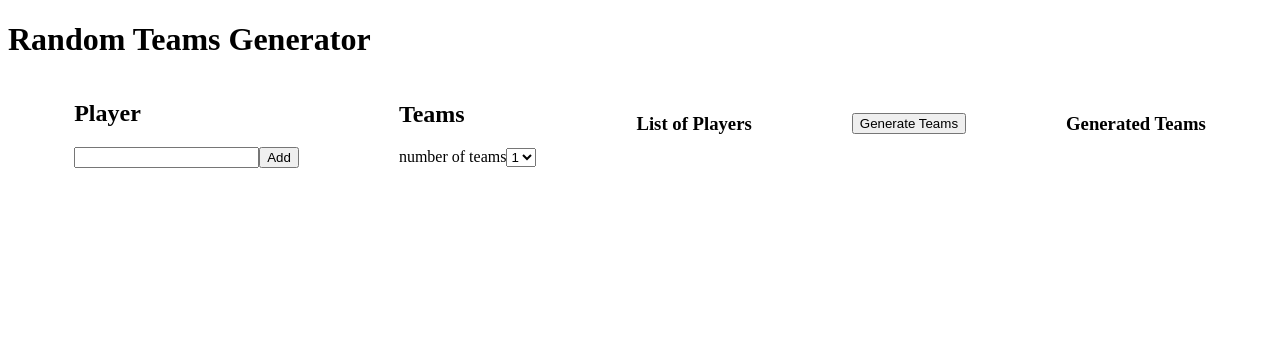
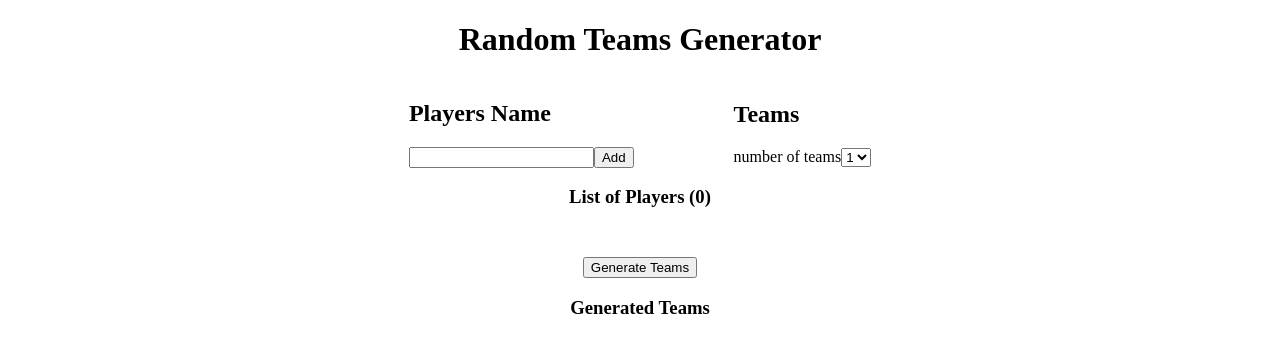
Before and after one commit to dobarrofranco/random-team-generator, a React (Vite) app: page / in a window 1280 px wide. Shown: the top 352 px of the page. Built offline with nearby package versions, Linux system fonts and the light colour scheme.

Commit message:
details and css structure

```diff
--- a/src/App.css
+++ b/src/App.css
@@ -1,6 +1,32 @@
+.appName {
+    display: flex;
+    align-items: center;
+    justify-content: center;
+}
+
 .selectionMode {
     display: flex;
     align-items: center;
     justify-content: center;
     gap: 100px;
 }
+
+.listOfPlayerTittle {
+    display: flex;
+    align-items: center;
+    justify-content: center;
+}
+
+.playerList {
+    display: grid;
+    place-items: center;
+    grid-template-columns: repeat(2, 1fr);
+}
+
+.generateSection {
+    display: flex;
+    flex-direction: column;
+    align-items: center;
+    justify-content: center;
+    margin: 30px;
+}
--- a/src/App.jsx
+++ b/src/App.jsx
@@ -18,7 +18,6 @@ function App() {
   const [numberOfTeams, setNumberOfTeams] = useState(1); // Para almacenar el número de equipos
   const [teams, setTeams] = useState([]); // Para almacenar los equipos generados
 
-
   const addPlayerHandle = () => {
     if (inputValue.trim !== '') {
 
@@ -32,7 +31,7 @@ function App() {
     setInputValue(event.target.value);
   };
 
-  // console.log(playersList);
+  const activePlayersCount = playersList.filter(player => !player.delete).length;
 
   const toggleDeleteStatus = (index) => {
     const newPlayerList = [...playersList];
@@ -99,9 +98,8 @@ function App() {
 
       <div className="selectionMode">
 
-
         <div className="addPlayers">
-          <h2>Player</h2>
+          <h2>Players Name</h2>
           <input
             type="text"
             value={inputValue}
@@ -123,24 +121,21 @@ function App() {
           </select>
         </div>
 
+      </div>
+
+      <h3 className='listOfPlayerTittle'>List of Players ({activePlayersCount})</h3>
       <div className="playerList">
-          <h3>List of Players</h3>
         {playersList.map((player, index) => (
           !player.delete && (
-              <div className="playerList" key={index}>
+            <div className='playerItems' key={index}>
               <p>- {player.name}</p>
               <button onClick={() => toggleDeleteStatus(index)}>X</button>
             </div>
           )
         ))}
-          {/*
-        - Mapear player state. ✔
-        - Si delete es false, que se muestre. Si no, si delete es true que no se muetre. ✔
-        - "X" cambia la propiedad delete de false a true para eliminarlo de la lista. ✔
-        - Hacer la lógica para generar la cantidad de equipos seleccionados de acuerdo a los jugadores cargados. ✔
-        */}
       </div>
 
+      <div className="generateSection">
         <div className="draw">
           <button onClick={generateTeams}>Generate Teams</button>
         </div>
@@ -158,8 +153,8 @@ function App() {
             </div>
           ))}
         </div>
+      </div>
 
-      </div>
     </div>
 
   )
```
Lines whose indentation alone changed are shown as unchanged.
